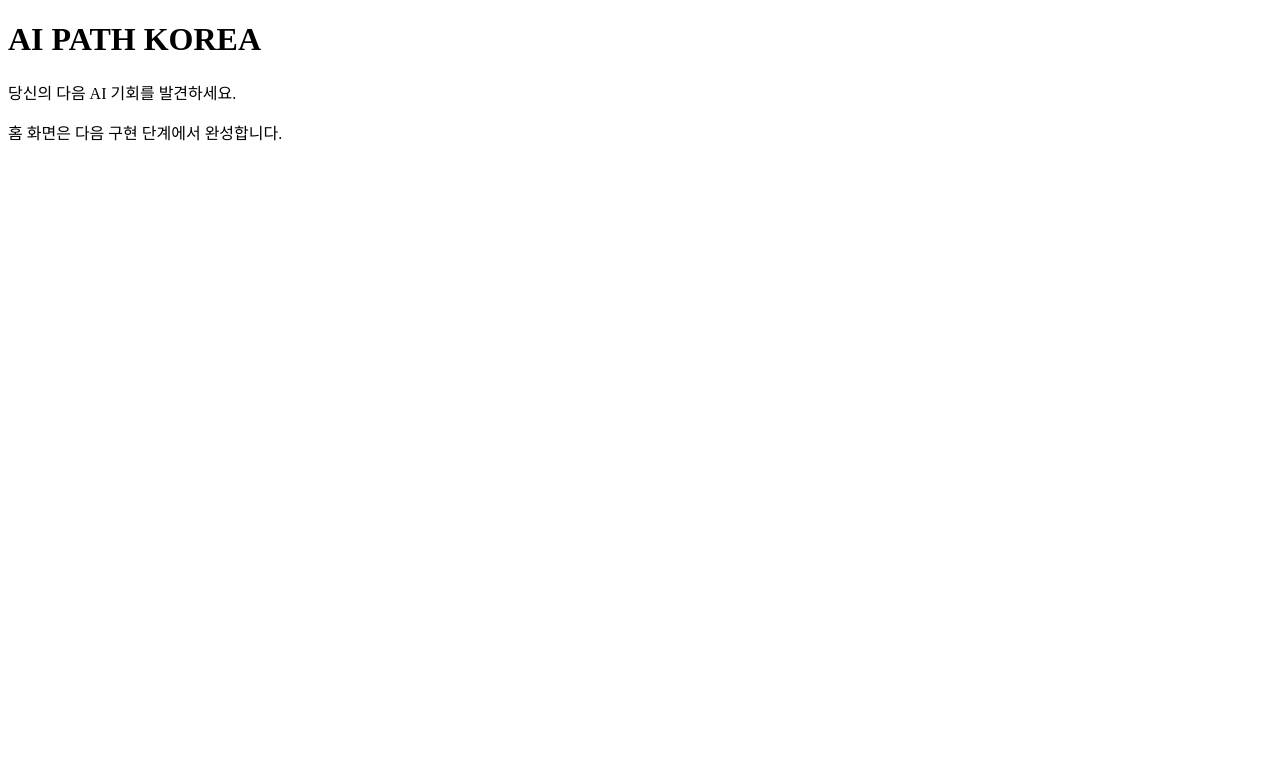
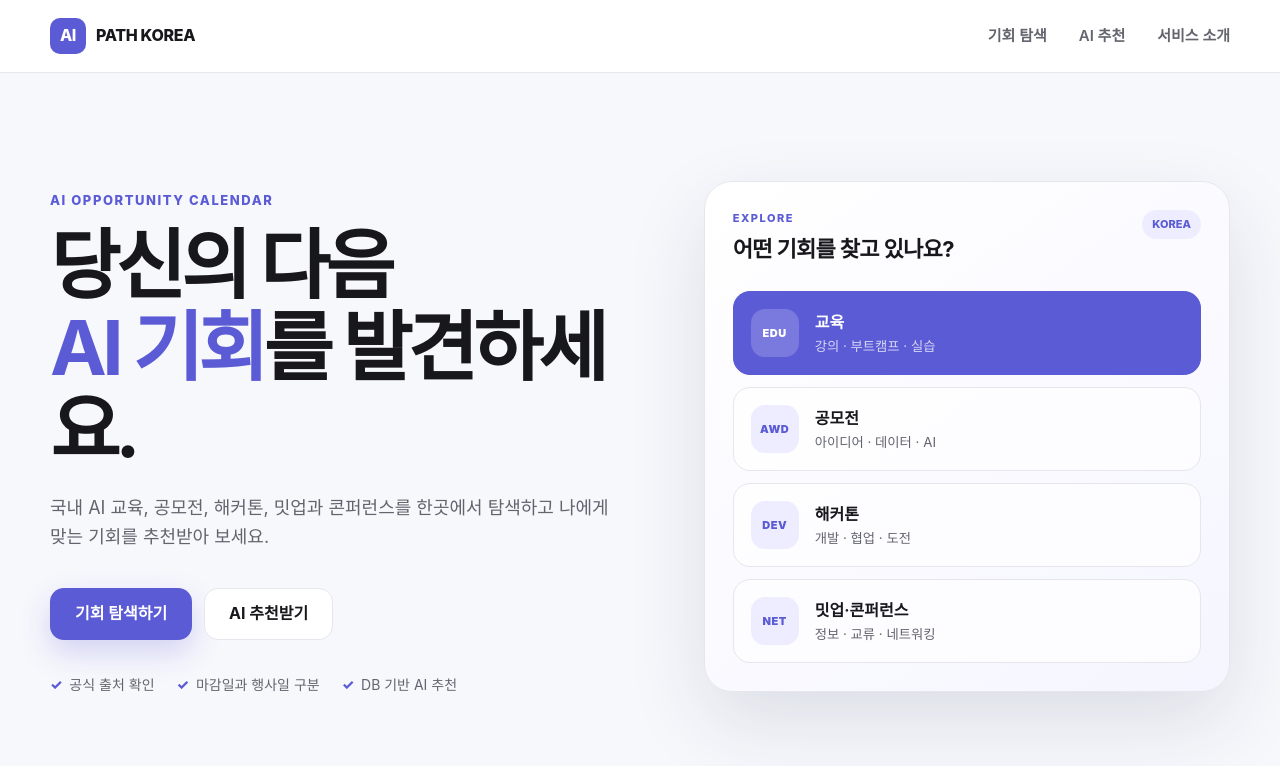
Before and after one commit to quantmichael/aipath-korea, a plain HTML site: page index.html in a window 1280 px wide. Drawn offline with Linux system fonts and the light colour scheme.

Commit message:
feat: update index.html and add style.css for improved layout and design

```diff
--- /dev/null
+++ b/css/style.css
@@ -0,0 +1,406 @@
+:root {
+  --color-primary: #5b5bd6;
+  --color-primary-dark: #4141b8;
+  --color-text: #17171c;
+  --color-text-muted: #64646f;
+  --color-background: #f7f8fc;
+  --color-surface: #ffffff;
+  --color-border: #e6e7ec;
+  --content-width: 1180px;
+}
+
+* {
+  box-sizing: border-box;
+}
+
+html {
+  scroll-behavior: smooth;
+}
+
+body {
+  margin: 0;
+  color: var(--color-text);
+  background: var(--color-background);
+  font-family:
+    Pretendard, "Noto Sans KR", -apple-system, BlinkMacSystemFont,
+    "Segoe UI", sans-serif;
+  line-height: 1.6;
+}
+
+a {
+  color: inherit;
+  text-decoration: none;
+}
+
+.site-header {
+  position: sticky;
+  top: 0;
+  z-index: 100;
+  background: rgb(255 255 255 / 90%);
+  border-bottom: 1px solid var(--color-border);
+  backdrop-filter: blur(12px);
+}
+
+.header-inner {
+  display: flex;
+  align-items: center;
+  justify-content: space-between;
+  width: min(calc(100% - 40px), var(--content-width));
+  min-height: 72px;
+  margin: 0 auto;
+}
+
+.logo {
+  display: flex;
+  gap: 10px;
+  align-items: center;
+  font-weight: 800;
+  letter-spacing: -0.02em;
+}
+
+.logo-mark {
+  display: grid;
+  width: 36px;
+  height: 36px;
+  color: #fff;
+  background: var(--color-primary);
+  border-radius: 10px;
+  place-items: center;
+}
+
+.main-navigation {
+  display: flex;
+  gap: 32px;
+  color: var(--color-text-muted);
+  font-size: 15px;
+  font-weight: 600;
+}
+
+.main-navigation a:hover {
+  color: var(--color-primary);
+}
+
+.placeholder-section {
+  width: min(calc(100% - 40px), var(--content-width));
+  margin: 0 auto;
+  padding: 120px 0;
+}
+
+.placeholder-section h1 {
+  max-width: 720px;
+  margin: 10px 0 20px;
+  font-size: clamp(40px, 6vw, 72px);
+  line-height: 1.1;
+  letter-spacing: -0.05em;
+}
+
+.placeholder-section > p:last-child {
+  max-width: 600px;
+  color: var(--color-text-muted);
+  font-size: 18px;
+}
+
+.eyebrow {
+  color: var(--color-primary);
+  font-size: 13px;
+  font-weight: 800;
+  letter-spacing: 0.12em;
+}
+
+.hero {
+  display: grid;
+  grid-template-columns: minmax(0, 1.05fr) minmax(420px, 0.95fr);
+  gap: 72px;
+  align-items: center;
+  width: min(calc(100% - 40px), var(--content-width));
+  min-height: calc(100vh - 73px);
+  margin: 0 auto;
+  padding: 80px 0;
+}
+
+.hero h1 {
+  margin: 12px 0 24px;
+  font-size: clamp(48px, 6vw, 76px);
+  line-height: 1.08;
+  letter-spacing: -0.06em;
+}
+
+.hero h1 span {
+  color: var(--color-primary);
+}
+
+.hero-description {
+  max-width: 600px;
+  margin: 0;
+  color: var(--color-text-muted);
+  font-size: 18px;
+  word-break: keep-all;
+}
+
+.hero-actions {
+  display: flex;
+  gap: 12px;
+  margin-top: 36px;
+}
+
+.button {
+  display: inline-flex;
+  align-items: center;
+  justify-content: center;
+  min-height: 52px;
+  padding: 0 24px;
+  border: 1px solid transparent;
+  border-radius: 14px;
+  font-weight: 700;
+  transition:
+    transform 160ms ease,
+    background-color 160ms ease,
+    border-color 160ms ease;
+}
+
+.button:hover {
+  transform: translateY(-2px);
+}
+
+.button-primary {
+  color: #fff;
+  background: var(--color-primary);
+  box-shadow: 0 12px 30px rgb(91 91 214 / 24%);
+}
+
+.button-primary:hover {
+  background: var(--color-primary-dark);
+}
+
+.button-secondary {
+  background: var(--color-surface);
+  border-color: var(--color-border);
+}
+
+.button-secondary:hover {
+  border-color: var(--color-primary);
+}
+
+.hero-features {
+  display: flex;
+  flex-wrap: wrap;
+  gap: 12px 22px;
+  padding: 0;
+  margin: 34px 0 0;
+  color: var(--color-text-muted);
+  font-size: 14px;
+  list-style: none;
+}
+
+.hero-features li::before {
+  margin-right: 7px;
+  color: var(--color-primary);
+  content: "✓";
+  font-weight: 800;
+}
+
+.hero-visual {
+  padding: 28px;
+  background:
+    linear-gradient(145deg, rgb(255 255 255 / 96%), rgb(245 245 255 / 96%));
+  border: 1px solid var(--color-border);
+  border-radius: 28px;
+  box-shadow: 0 30px 80px rgb(37 38 78 / 12%);
+}
+
+.visual-header {
+  display: flex;
+  align-items: flex-start;
+  justify-content: space-between;
+  margin-bottom: 24px;
+}
+
+.visual-header p {
+  margin: 0 0 5px;
+  color: var(--color-primary);
+  font-size: 11px;
+  font-weight: 800;
+  letter-spacing: 0.14em;
+}
+
+.visual-header h2 {
+  margin: 0;
+  font-size: 22px;
+  letter-spacing: -0.03em;
+}
+
+.status-badge {
+  padding: 6px 10px;
+  color: var(--color-primary);
+  background: #ededff;
+  border-radius: 999px;
+  font-size: 11px;
+  font-weight: 800;
+}
+
+.category-grid {
+  display: grid;
+  gap: 12px;
+}
+
+.category-card {
+  display: flex;
+  gap: 16px;
+  align-items: center;
+  padding: 17px;
+  background: rgb(255 255 255 / 72%);
+  border: 1px solid var(--color-border);
+  border-radius: 17px;
+  transition:
+    transform 160ms ease,
+    border-color 160ms ease,
+    box-shadow 160ms ease;
+}
+
+.category-card:hover {
+  border-color: var(--color-primary);
+  box-shadow: 0 12px 25px rgb(50 50 100 / 8%);
+  transform: translateX(4px);
+}
+
+.category-featured {
+  color: #fff;
+  background: var(--color-primary);
+  border-color: var(--color-primary);
+}
+
+.category-featured:hover {
+  border-color: var(--color-primary-dark);
+}
+
+.category-icon {
+  display: grid;
+  flex: 0 0 auto;
+  width: 48px;
+  height: 48px;
+  color: var(--color-primary);
+  background: #ededff;
+  border-radius: 14px;
+  font-size: 11px;
+  font-weight: 900;
+  letter-spacing: 0.05em;
+  place-items: center;
+}
+
+.category-featured .category-icon {
+  color: #fff;
+  background: rgb(255 255 255 / 18%);
+}
+
+.category-card div {
+  display: grid;
+}
+
+.category-card strong {
+  font-size: 16px;
+}
+
+.category-card small {
+  color: var(--color-text-muted);
+}
+
+.category-featured small {
+  color: rgb(255 255 255 / 75%);
+}
+
+@media (max-width: 900px) {
+  .hero {
+    grid-template-columns: 1fr;
+    gap: 48px;
+    min-height: auto;
+    padding: 72px 0;
+  }
+
+  .hero-content {
+    max-width: 720px;
+  }
+
+  .hero-visual {
+    max-width: 720px;
+  }
+}
+
+@media (max-width: 640px) {
+  .header-inner {
+    width: min(calc(100% - 32px), var(--content-width));
+    min-height: 64px;
+  }
+
+  .logo {
+    font-size: 14px;
+  }
+
+  .logo-mark {
+    width: 32px;
+    height: 32px;
+    border-radius: 9px;
+    font-size: 13px;
+  }
+
+  .main-navigation {
+    gap: 14px;
+    font-size: 13px;
+  }
+
+  .main-navigation a:last-child {
+    display: none;
+  }
+
+  .hero {
+    width: min(calc(100% - 32px), var(--content-width));
+    gap: 36px;
+    padding: 56px 0;
+  }
+
+  .hero h1 {
+    margin-top: 10px;
+    font-size: clamp(40px, 13vw, 56px);
+  }
+
+  .hero-description {
+    font-size: 16px;
+  }
+
+  .hero-actions {
+    display: grid;
+    grid-template-columns: 1fr;
+    margin-top: 28px;
+  }
+
+  .button {
+    width: 100%;
+  }
+
+  .hero-features {
+    display: grid;
+    gap: 8px;
+    margin-top: 26px;
+  }
+
+  .hero-visual {
+    padding: 20px;
+    border-radius: 22px;
+  }
+
+  .visual-header {
+    gap: 15px;
+  }
+
+  .visual-header h2 {
+    font-size: 19px;
+  }
+
+  .category-card {
+    padding: 14px;
+  }
+
+  .category-icon {
+    width: 44px;
+    height: 44px;
+  }
+}
--- a/index.html
+++ b/index.html
@@ -1,15 +1,111 @@
 <!doctype html>
 <html lang="ko">
   <head>
-    <meta charset="utf-8">
-    <meta name="viewport" content="width=device-width, initial-scale=1">
-    <title>AI PATH KOREA</title>
+    <meta charset="UTF-8">
+    <meta name="viewport" content="width=device-width, initial-scale=1.0">
+
+    <meta
+      name="description"
+      content="한국의 AI 교육, 공모전, 해커톤, 밋업과 콘퍼런스를 한곳에서 찾아보세요."
+    >
+
+    <title>AI PATH KOREA | 나에게 맞는 AI 기회 찾기</title>
+
+    <link rel="stylesheet" href="./css/style.css">
   </head>
+
   <body>
+    <header class="site-header">
+      <div class="header-inner">
+        <a class="logo" href="./index.html" aria-label="AI PATH KOREA 홈">
+          <span class="logo-mark">AI</span>
+          <span>PATH KOREA</span>
+        </a>
+
+        <nav class="main-navigation" aria-label="주요 메뉴">
+          <a href="./opportunities.html">기회 탐색</a>
+          <a href="./recommend.html">AI 추천</a>
+          <a href="./about.html">서비스 소개</a>
+        </nav>
+      </div>
+    </header>
     <main>
-      <h1>AI PATH KOREA</h1>
-      <p>당신의 다음 AI 기회를 발견하세요.</p>
-      <p>홈 화면은 다음 구현 단계에서 완성합니다.</p>
+      <section class="hero">
+        <div class="hero-content">
+          <p class="eyebrow">AI OPPORTUNITY CALENDAR</p>
+
+          <h1>
+            당신의 다음<br>
+            <span>AI 기회</span>를 발견하세요.
+          </h1>
+
+          <p class="hero-description">
+            국내 AI 교육, 공모전, 해커톤, 밋업과 콘퍼런스를
+            한곳에서 탐색하고 나에게 맞는 기회를 추천받아 보세요.
+          </p>
+
+          <div class="hero-actions">
+            <a class="button button-primary" href="./opportunities.html">
+              기회 탐색하기
+            </a>
+
+            <a class="button button-secondary" href="./recommend.html">
+              AI 추천받기
+            </a>
+          </div>
+
+          <ul class="hero-features" aria-label="서비스 특징">
+            <li>공식 출처 확인</li>
+            <li>마감일과 행사일 구분</li>
+            <li>DB 기반 AI 추천</li>
+          </ul>
+        </div>
+
+        <div class="hero-visual" aria-label="제공하는 AI 기회 유형">
+          <div class="visual-header">
+            <div>
+              <p>EXPLORE</p>
+              <h2>어떤 기회를 찾고 있나요?</h2>
+            </div>
+
+            <span class="status-badge">KOREA</span>
+          </div>
+
+          <div class="category-grid">
+            <a class="category-card category-featured" href="./opportunities.html">
+              <span class="category-icon">EDU</span>
+              <div>
+                <strong>교육</strong>
+                <small>강의 · 부트캠프 · 실습</small>
+              </div>
+            </a>
+
+            <a class="category-card" href="./opportunities.html">
+              <span class="category-icon">AWD</span>
+              <div>
+                <strong>공모전</strong>
+                <small>아이디어 · 데이터 · AI</small>
+              </div>
+            </a>
+
+            <a class="category-card" href="./opportunities.html">
+              <span class="category-icon">DEV</span>
+              <div>
+                <strong>해커톤</strong>
+                <small>개발 · 협업 · 도전</small>
+              </div>
+            </a>
+
+            <a class="category-card" href="./opportunities.html">
+              <span class="category-icon">NET</span>
+              <div>
+                <strong>밋업·콘퍼런스</strong>
+                <small>정보 · 교류 · 네트워킹</small>
+              </div>
+            </a>
+          </div>
+        </div>
+      </section>
     </main>
   </body>
 </html>
```
